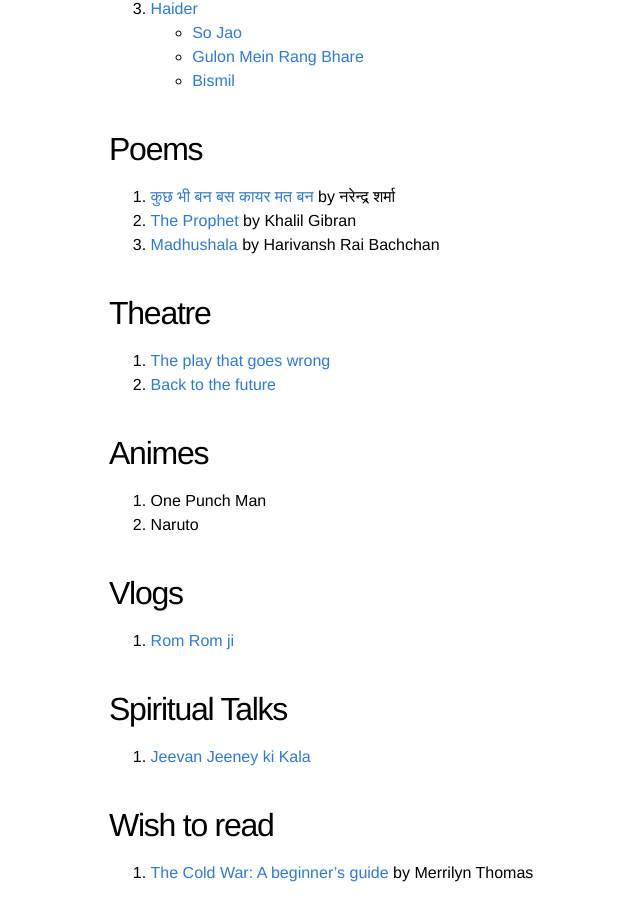
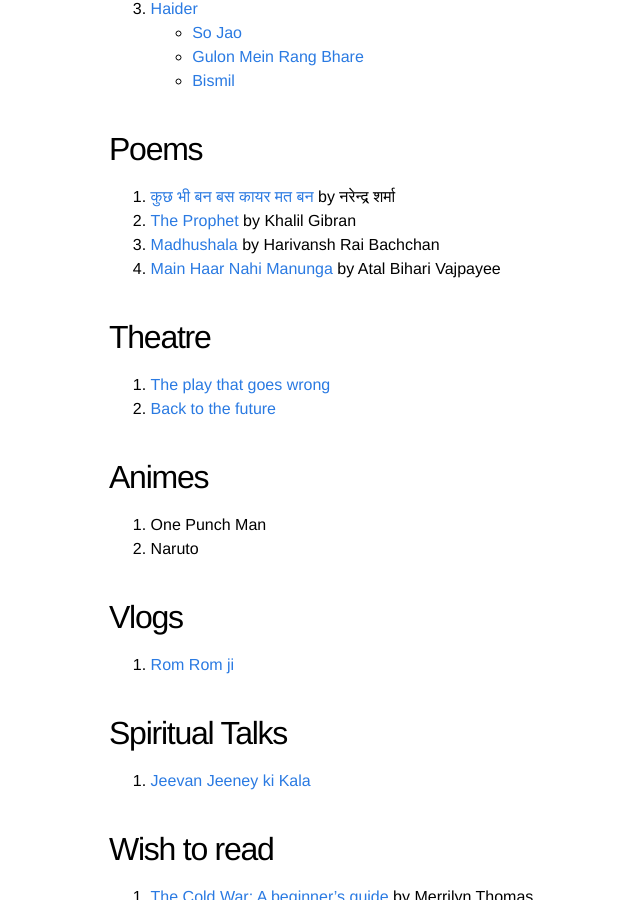
Before and after one commit to kislayabhi/kislayabhi.github.io, a Jekyll site: the page built from _posts/2024-7-23-My-personal-playlist.md, in a window 1280 px wide and 900 px high, scrolled down 672 px. Shown: the whole window, without its empty margins (131-771 px from the left). Built offline with Jekyll 4.4.1, drawn with Linux system fonts in a browser that asks for light colours; comment, search, counter and statistics services are not loaded.

Commit message:
Update 2024-7-23-My-personal-playlist.md

```diff
--- a/_posts/2024-7-23-My-personal-playlist.md
+++ b/_posts/2024-7-23-My-personal-playlist.md
@@ -29,6 +29,7 @@ I have since very recently started realizing that there are certain things out t
 1. [कुछ भी बन बस कायर मत बन](http://kavitakosh.org/kk/%E0%A4%95%E0%A5%81%E0%A4%9B_%E0%A4%AD%E0%A5%80_%E0%A4%AC%E0%A4%A8_%E0%A4%AC%E0%A4%B8_%E0%A4%95%E0%A4%BE%E0%A4%AF%E0%A4%B0_%E0%A4%AE%E0%A4%A4_%E0%A4%AC%E0%A4%A8_/_%E0%A4%A8%E0%A4%B0%E0%A5%87%E0%A4%A8%E0%A5%8D%E0%A4%A6%E0%A5%8D%E0%A4%B0_%E0%A4%B6%E0%A4%B0%E0%A5%8D%E0%A4%AE%E0%A4%BE) by नरेन्द्र शर्मा
 2. [The Prophet](https://en.wikipedia.org/wiki/The_Prophet_(book)) by Khalil Gibran
 3. [Madhushala](https://youtu.be/0nsWU-4R3mw) by Harivansh Rai Bachchan
+4. [Main Haar Nahi Manunga](https://youtu.be/5QMEmtC7G20) by Atal Bihari Vajpayee
 
 ## Theatre
 1. [The play that goes wrong](https://www.newyorktheatreguide.com/show/14790-the-play-that-goes-wrong-tickets)
```
